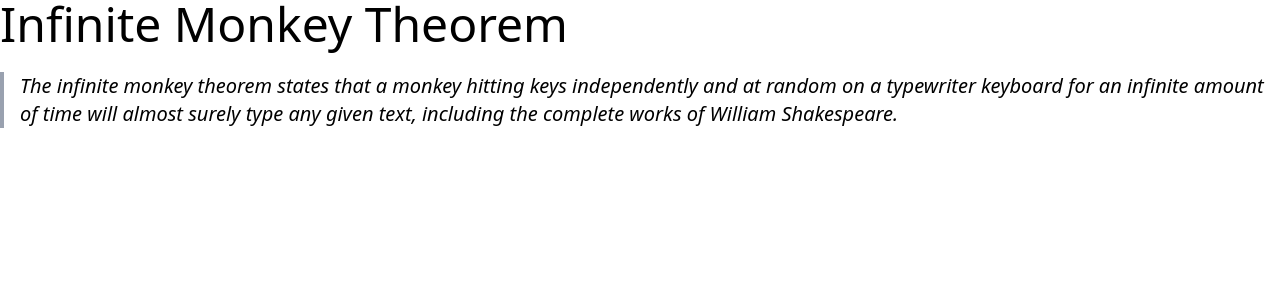
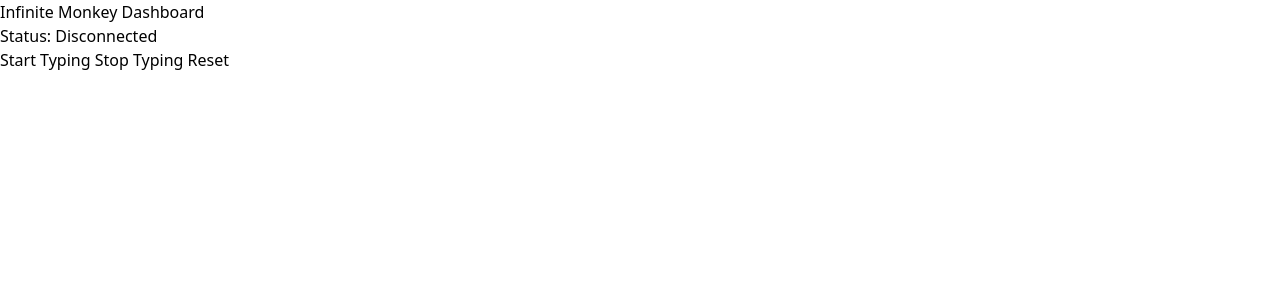
Before and after one commit to abominablepug/infinite-monkey-theorem, a SvelteKit app in the folder frontend/: page / in a window 1280 px wide. Shown: the top 300 px of the page. Built offline with nearby package versions, Linux system fonts and the light colour scheme; no server answers.

Commit message:
websocket frontend connection

```diff
--- a/frontend/src/routes/+page.svelte
+++ b/frontend/src/routes/+page.svelte
@@ -1,5 +1,37 @@
-<h1 class="text-5xl">Infinite Monkey Theorem</h1>
-<br class="my-4" />
-<blockquote class="italic border-l-4 pl-4 border-gray-400 text-xl" cite="https://en.wikipedia.org/wiki/Infinite_monkey_theorem">
-	The infinite monkey theorem states that a monkey hitting keys independently and at random on a typewriter keyboard for an infinite amount of time will almost surely type any given text, including the complete works of William Shakespeare.
-</blockquote>
+<script lang="ts">
+	import { onMount } from 'svelte';
+
+	let socket: WebSocket;
+	let typedText = '';
+	let status = "Disconnected";
+
+	onMount(() => {
+		socket = new WebSocket('ws://localhost:8000/ws');
+
+		socket.onmessage = (event) => {
+			typedText += event.data;
+		};
+
+		socket.onopen = () => {
+			status = "Connected";
+		};
+		socket.onclose = () => {
+			status = "Disconnected";
+		};
+	});
+
+	const toggle = (cmd: string) => socket.send(cmd);
+</script>
+
+<main>
+	<h1>Infinite Monkey Dashboard</h1>
+	<p>Status: {status}</p>
+
+	<div>
+		<button on:click={() => toggle('start')}>Start Typing</button>
+		<button on:click={() => toggle('stop')}>Stop Typing</button>
+		<button on:click={() => typedText = ""}>Reset</button>
+	</div>
+
+	<div>{typedText}</div>
+</main>
```
